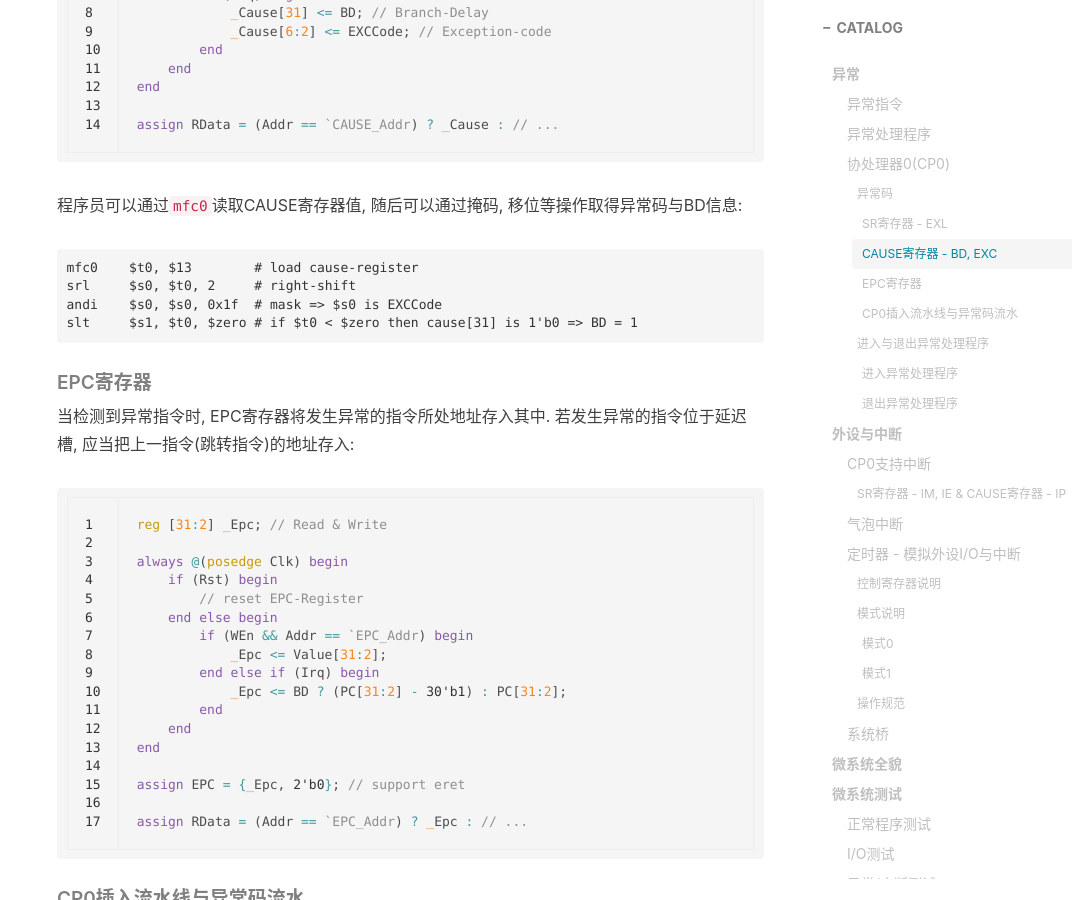
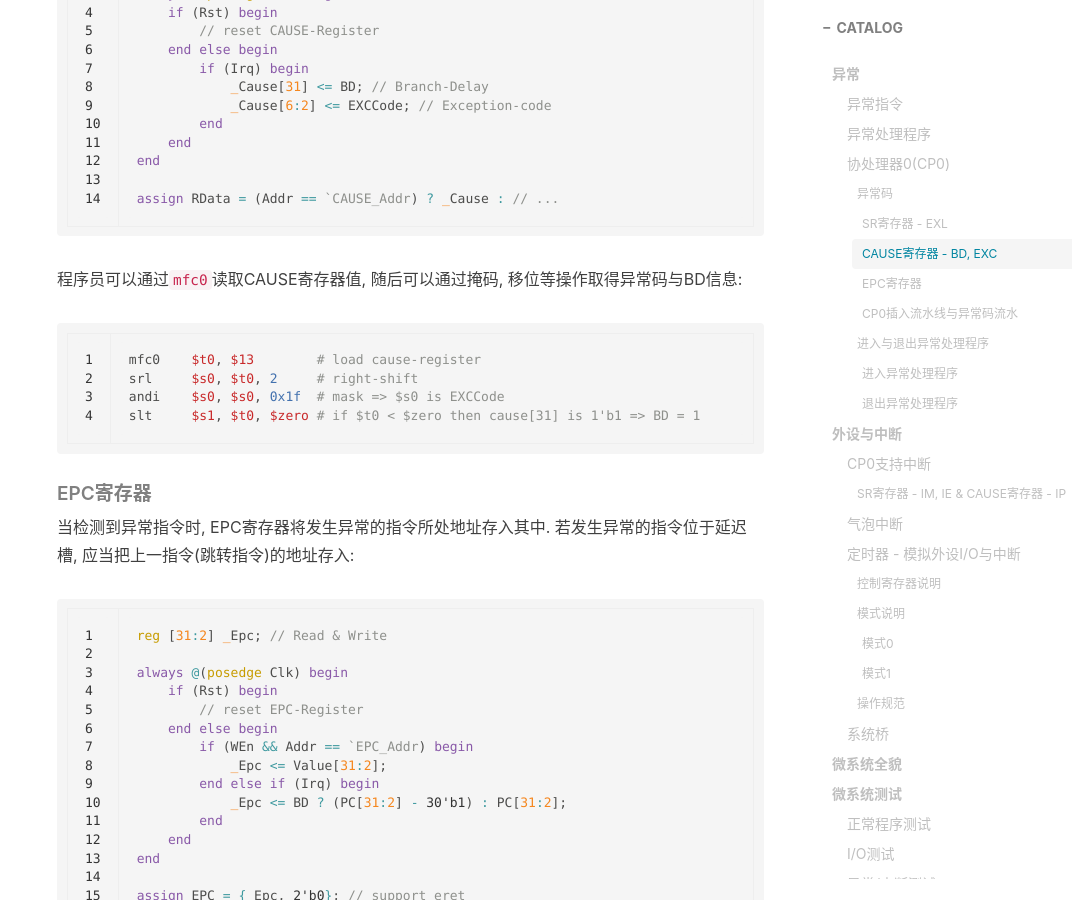
Before and after one commit to Coekjan/coekjan.github.io, a Jekyll site: the page built from _posts/Computer-Architecture/2021-01-27-Micro-System.md, in a window 1280 px wide and 900 px high, scrolled down 3911 px. Shown: the whole window, without its empty margins (208-1280 px from the left). Built offline with Jekyll 4.4.1, drawn with Linux system fonts in a browser that asks for light colours; nearby versions of some CDN libraries; comment, search, counter and statistics services are not loaded; some of the changed text lies outside the part shown.

Commit message:
Update 2021-01-27-Micro-System.md

````diff
--- a/_posts/Computer-Architecture/2021-01-27-Micro-System.md
+++ b/_posts/Computer-Architecture/2021-01-27-Micro-System.md
@@ -16,7 +16,7 @@
 ### 异常指令
 
 考察如下指令:
-```mips
+```powershell
 lw      $1, 1($0)
 ```
 
@@ -31,7 +31,7 @@
 > 本设计中默认异常处理程序中无异常指令.
 
 基本编写方法如下:
-```mips
+```powershell
 .ktext 0x00004180
 
 ######################
@@ -200,11 +200,11 @@
 ```
 
 程序员可以通过`mfc0`读取CAUSE寄存器值, 随后可以通过掩码, 移位等操作取得异常码与BD信息:
-```mips
+```powershell
 mfc0    $t0, $13        # load cause-register
 srl     $s0, $t0, 2     # right-shift
 andi    $s0, $s0, 0x1f  # mask => $s0 is EXCCode
-slt     $s1, $t0, $zero # if $t0 < $zero then cause[31] is 1'b0 => BD = 1
+slt     $s1, $t0, $zero # if $t0 < $zero then cause[31] is 1'b1 => BD = 1
 ```
 
 ##### EPC寄存器
````
